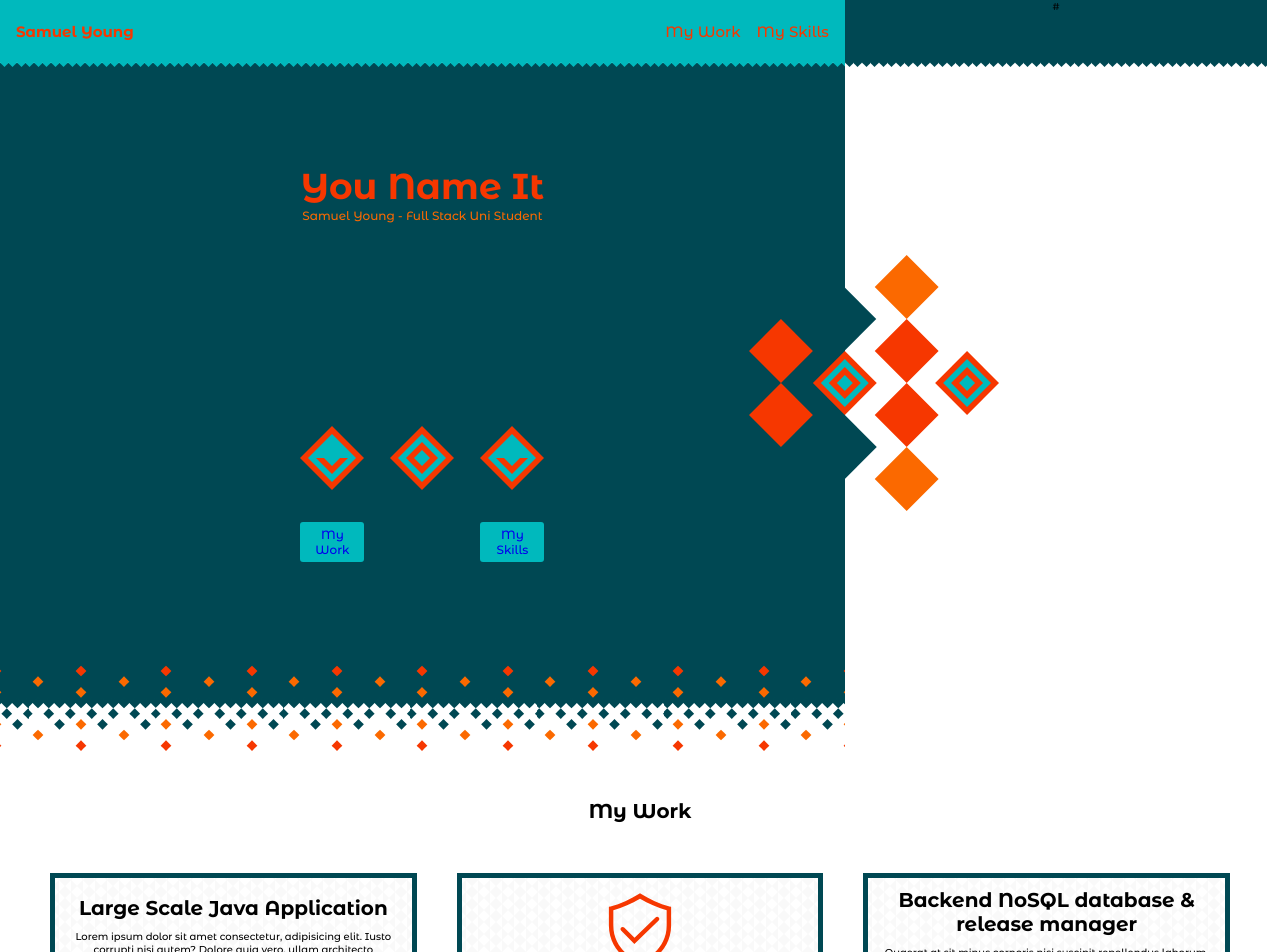
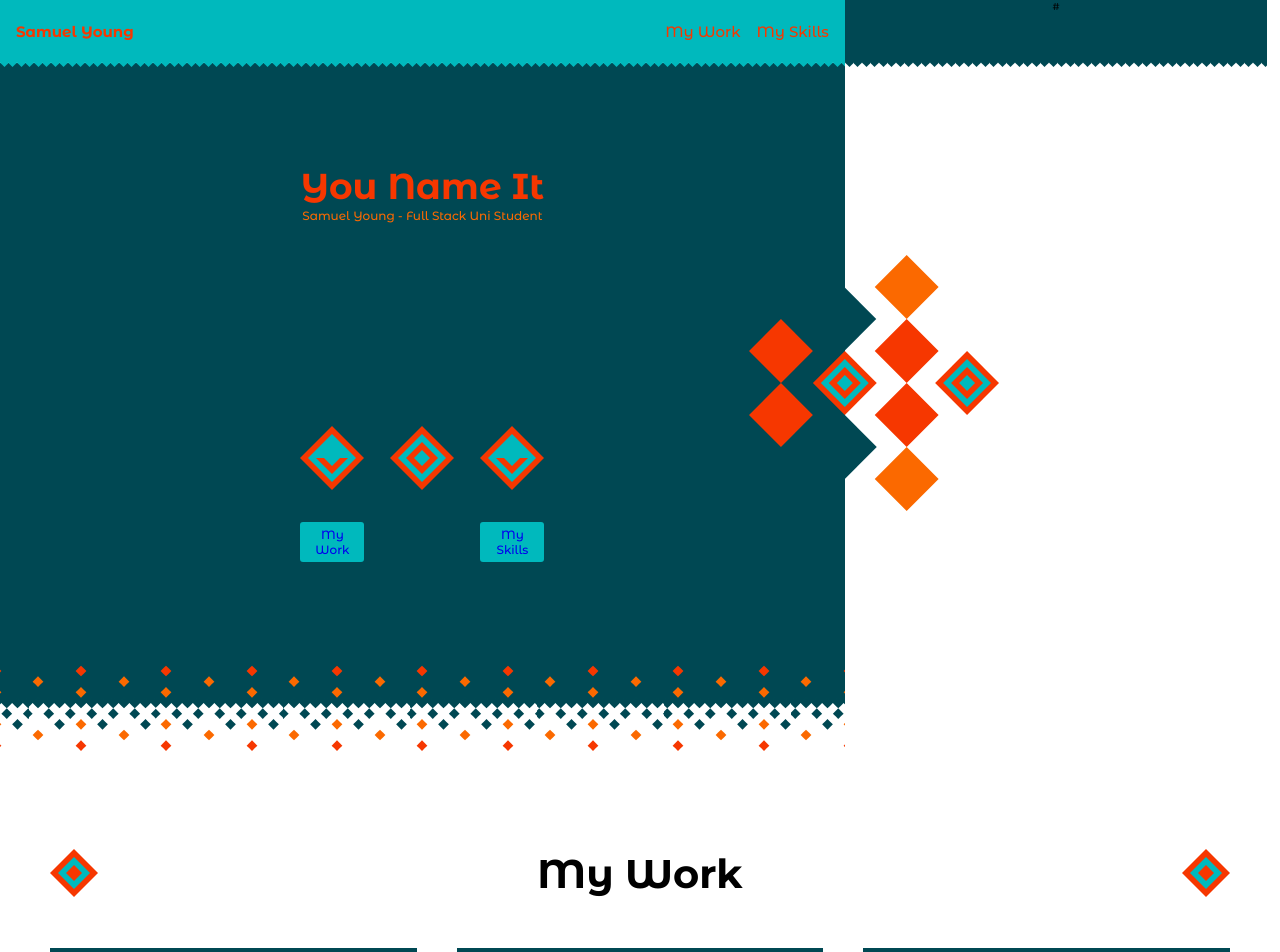
Before and after one commit to samuelyoung-uk/webpage, a Vue app: page / in a window 1280 px wide. Shown: the top 952 px of the page. Built offline with nearby package versions, Linux system fonts and the light colour scheme.

Commit message:
added title. also moved to its own element

```diff
--- /dev/null
+++ b/src/components/Title.vue
@@ -0,0 +1,41 @@
+<template>
+    <h1>My Work</h1>
+</template>
+
+<script lang="ts">
+import { Component, Vue } from 'vue-property-decorator';
+
+@Component
+export default class Title extends Vue {}
+</script>
+
+<style lang="scss" scoped>
+    h1 {
+        margin-left: 5rem;
+        margin-right: 5rem;
+        display: inline;
+        text-align: center;
+        margin-top: 5rem;
+        font-size: 4rem;
+        display: flex;
+        justify-content: space-between;
+    }
+
+    h1::before {
+        content: "";
+        background-image: url("../assets/graphic-small.svg");
+        display: inline-block;
+        height: 4.8rem;
+        width: 4.8rem;
+        background-size: 100% 100%;
+    }
+
+    h1::after {
+        content: "";
+        background-image: url("../assets/graphic-small.svg");
+        display: inline-block;
+        height: 4.8rem;
+        width: 4.8rem;
+        background-size: 100% 100%;
+    }
+</style>
--- a/src/components/sections/Work.vue
+++ b/src/components/sections/Work.vue
@@ -1,10 +1,12 @@
 <template>
     <div class="work">
-        <h1>My Work</h1>
+        <Title/>
         <div class="card-holder">
             <div class="card">
                 <h1>Large Scale Java Application</h1>
-                <p>Lorem ipsum dolor sit amet consectetur, adipisicing elit. Iusto corrupti nisi autem? Dolore quia vero, ullam architecto praesentium saepe placeat, illo ratione nisi provident odio reiciendis unde labore corrupti! Eius.</p>
+                <p>
+                    Wrote and maintained a large scale modification for a video game.
+                </p>
                 <img src="../../assets/graphic-blocks.svg" alt="Block Graphic">
             </div>
             <div class="card">
@@ -23,22 +25,23 @@
 
 <script lang="ts">
 import { Component, Vue } from 'vue-property-decorator';
+import Title from '../Title.vue';
 
-@Component
-export default class Header extends Vue {}
+@Component({
+    components: {
+        Title
+    }
+})
+export default class Work extends Vue {}
 </script>
 
 <style lang="scss" scoped>
 @import '../../variables';
 
-h1, p {
-    text-align: center;
-}
-
 .card-holder {
-    margin: 5em;
+    margin: 5rem;
     display: grid;
-    gap: 4em;
+    gap: 4rem;
     justify-items: center;
 
     .card {
@@ -49,6 +52,10 @@ h1, p {
         display: grid;
         width: 100%;
         grid-gap: 1em;
+
+        h1, p {
+            text-align: center;
+        }
     }
 }
 
```
Also changed, not shown: src/assets/graphic-small.svg (added).
